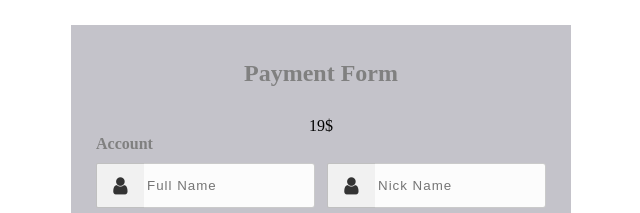
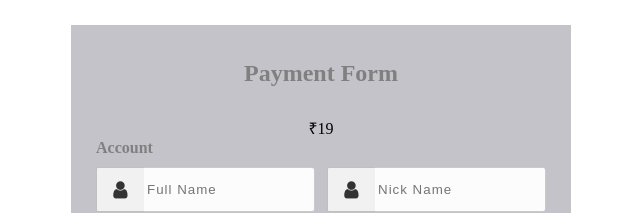
Before and after one commit to rakshan-k/20CYS202-UID, a plain HTML site: page Mini-Project/payment.html in a window 1280 px wide. Shown: the top 213 px of the page, without its empty margins (319-959 px from the left). Drawn offline with Linux system fonts and the light colour scheme.

Commit message:
changed $ to ₹

```diff
--- a/Mini-Project/payment.html
+++ b/Mini-Project/payment.html
@@ -14,7 +14,7 @@
     <div class="wrapper">
         <h2>Payment Form</h2>
         <center>
-        <p>19$</p>
+        <p>₹19</p>
         </center>
         <form method="POST">
             <h4>Account</h4>
```
